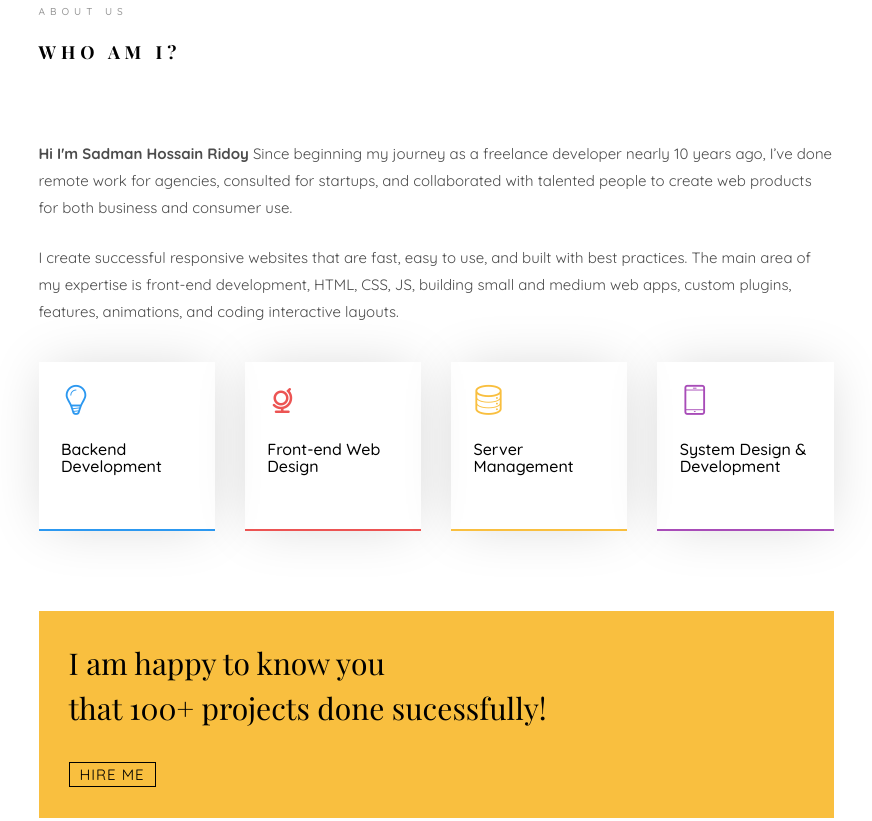
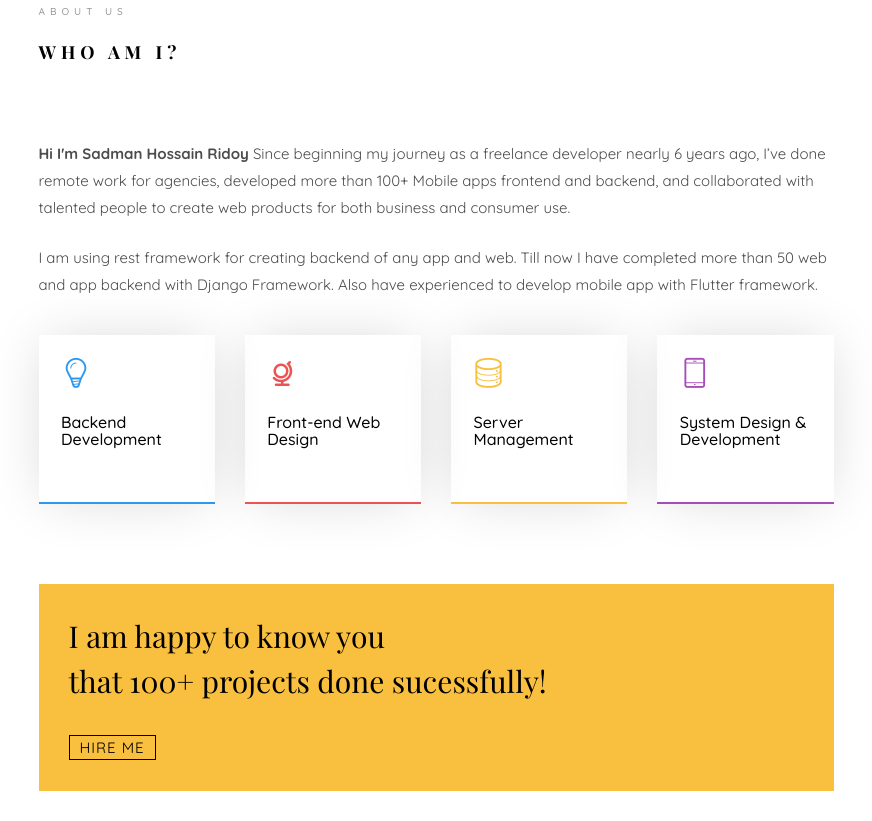
Before and after one commit to turjoridoy/turjoridoy.github.io, a plain HTML site: page index.html in a window 1280 px wide. Shown: the part 1007-1828 px from the top of the page, without its empty margins (354-1226 px from the left). Drawn offline with nearby package versions, Linux system fonts and the light colour scheme; files whose address does not match are found by name; a web font is replaced by a local one.

Commit message:
Who am I changed

```diff
--- a/index.html
+++ b/index.html
@@ -137,8 +137,8 @@
 									<div class="about-desc">
 										<span class="heading-meta">About Us</span>
 										<h2 class="colorlib-heading">Who Am I?</h2>
-										<p><strong>Hi I'm Sadman Hossain Ridoy</strong> Since beginning my journey as a freelance developer nearly 10 years ago, I’ve done remote work for agencies, consulted for startups, and collaborated with talented people to create web products for both business and consumer use.</p>
-										<p>I create successful responsive websites that are fast, easy to use, and built with best practices. The main area of my expertise is front-end development, HTML, CSS, JS, building small and medium web apps, custom plugins, features, animations, and coding interactive layouts.</p>
+										<p><strong>Hi I'm Sadman Hossain Ridoy</strong> Since beginning my journey as a freelance developer nearly 6 years ago, I’ve done remote work for agencies, developed more than 100+ Mobile apps frontend and backend, and collaborated with talented people to create web products for both business and consumer use.</p>
+										<p>I am using rest framework for creating backend of any app and web. Till now I have completed more than 50 web and app backend with Django Framework. Also have experienced to develop mobile app with Flutter framework.</p>
 									</div>
 								</div>
 							</div>
```
